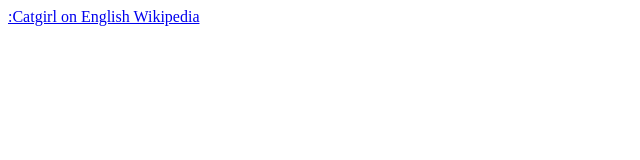
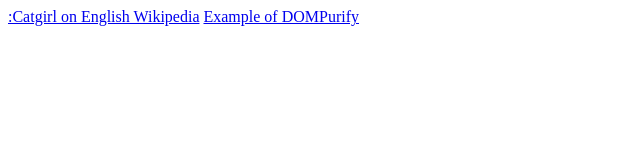
Before and after one commit to bigbossvenomsnake/bigbossvenomsnake.github.io, a plain HTML site: page index.html in a window 1280 px wide. Shown: the whole page, without its empty margins (0-640 px from the left). Drawn offline with Linux system fonts and the light colour scheme.

Commit message:
DOMPurify

```diff
--- a/index.html
+++ b/index.html
@@ -1,2 +1,3 @@
 <script src="https://cdn.jsdelivr.net/gh/ncase/nutshell/nutshell.min.js"></script>
 <a href="https://en.wikipedia.org/wiki/Catgirl">:Catgirl on English Wikipedia</a>
+<a href="https://ncase.me/nutshell/indexpage/malicious.html#InteractivePlay">Example of DOMPurify</a>
```
